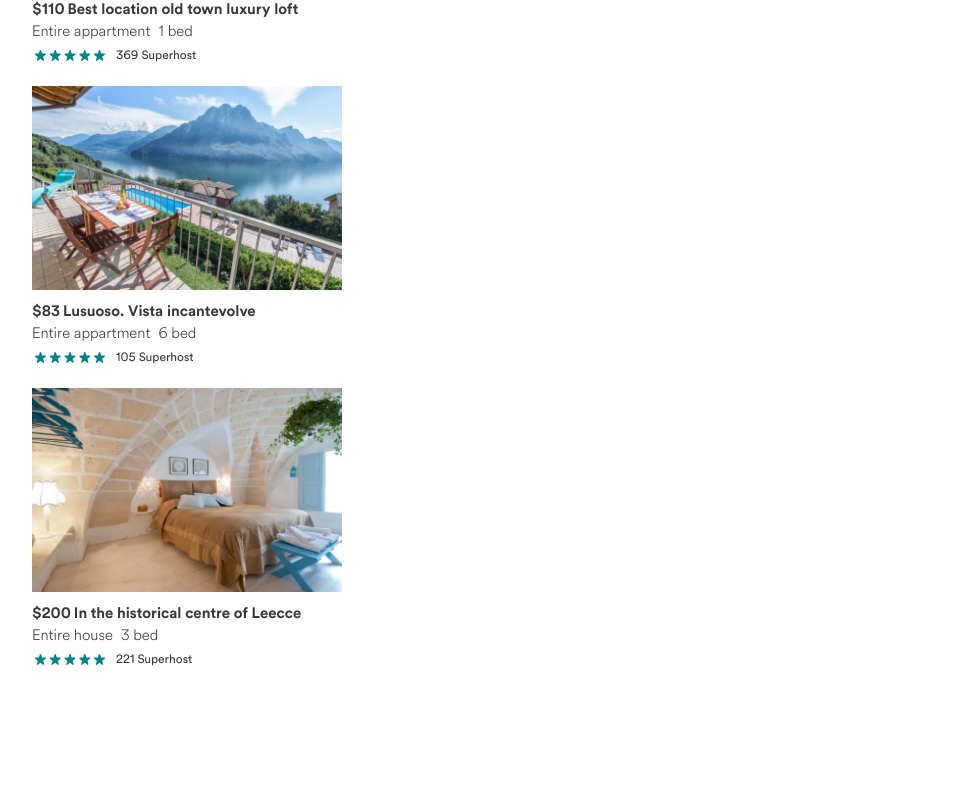
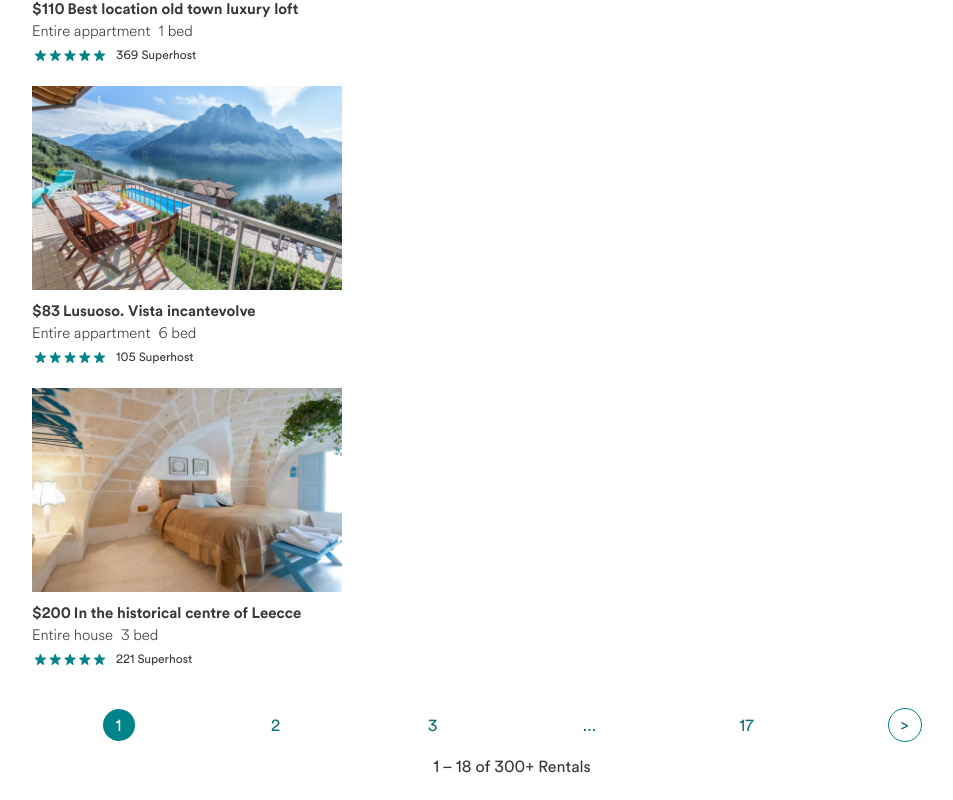
Before and after one commit to whitecolt/airbnb-demo-frontend, a React (Create React App) app: page /homes in a window 1280 px wide. Shown: the part 1284-2084 px from the top of the page, without its empty margins (128-1081 px from the left). Before the commit the page ends 1974 px from the top, so only its background shows below. Built offline with nearby package versions, Linux system fonts and the light colour scheme.

Commit message:
added paginator component

```diff
--- /dev/null
+++ b/src/Homes/Paginator.js
@@ -0,0 +1,67 @@
+import React, { Component } from "react";
+import styled from "styled-components";
+
+const Wrap = styled.div`
+  display: flex;
+  align-items: center;
+  justify-content: space-around;
+  margin-top: 18px;
+  margin-bottom: 15px;
+`;
+
+const Link = styled.a`
+  display: inline-block;
+  width: 32px;
+  height: 32px;
+
+  text-decoration: none;
+  text-align: center;
+  font: 16px "Circular Air Book", "Helvetica Neue", "Helvetica", "Arial",
+    sans-serif;
+  line-height: 32px;
+
+  color: #0f7276;
+  border-radius: 50%;
+`;
+
+const CurrentLink = Link.extend`
+  background-color: #008489;
+  color: #ffffff;
+`;
+
+const NextLink = Link.extend`border: 1px solid #008489;`;
+
+const Amount = styled.p`
+  text-align: center;
+  color: #383838;
+  font: 16px/19px "Circular Air Book", "Helvetica Neue", "Helvetica", "Arial",
+    sans-serif;
+  margin-top: 0;
+  margin-bottom: 24px;
+`;
+
+const NextButton = styled.a``;
+
+export default props => {
+  return (
+    <div className="container">
+      <div className="row">
+        <div className="col-xs-12">
+          <Wrap>
+            <CurrentLink href="#">1</CurrentLink>
+            <Link href="#">2</Link>
+            <Link href="#">3</Link>
+            <Link href="#">...</Link>
+            <Link href="#">17</Link>
+            <NextLink href="#">></NextLink>
+          </Wrap>
+        </div>
+      </div>
+      <div className="row">
+        <div className="col-xs-12">
+          <Amount>1 – 18 of 300+ Rentals</Amount>
+        </div>
+      </div>
+    </div>
+  );
+};
--- a/src/Homes/index.js
+++ b/src/Homes/index.js
@@ -3,6 +3,8 @@ import styled from "styled-components";
 import Header from "../Header";
 import Filters from "./Filters";
 import Card from "./Card";
+import Paginator from "./Paginator";
+
 import center from "./center.png";
 import dreamy from "./dreamy.png";
 import exclusive from "./exclusive.png";
@@ -89,6 +91,7 @@ export default () => (
               rank="221  Superhost"
             />
           </CardWrap>
+          <Paginator />
         </div>
       </div>
     </div>
```
Also changed, not shown: src/Homes/Footer.js (added, +19 -0 lines), src/Homes/map.svg (added).
